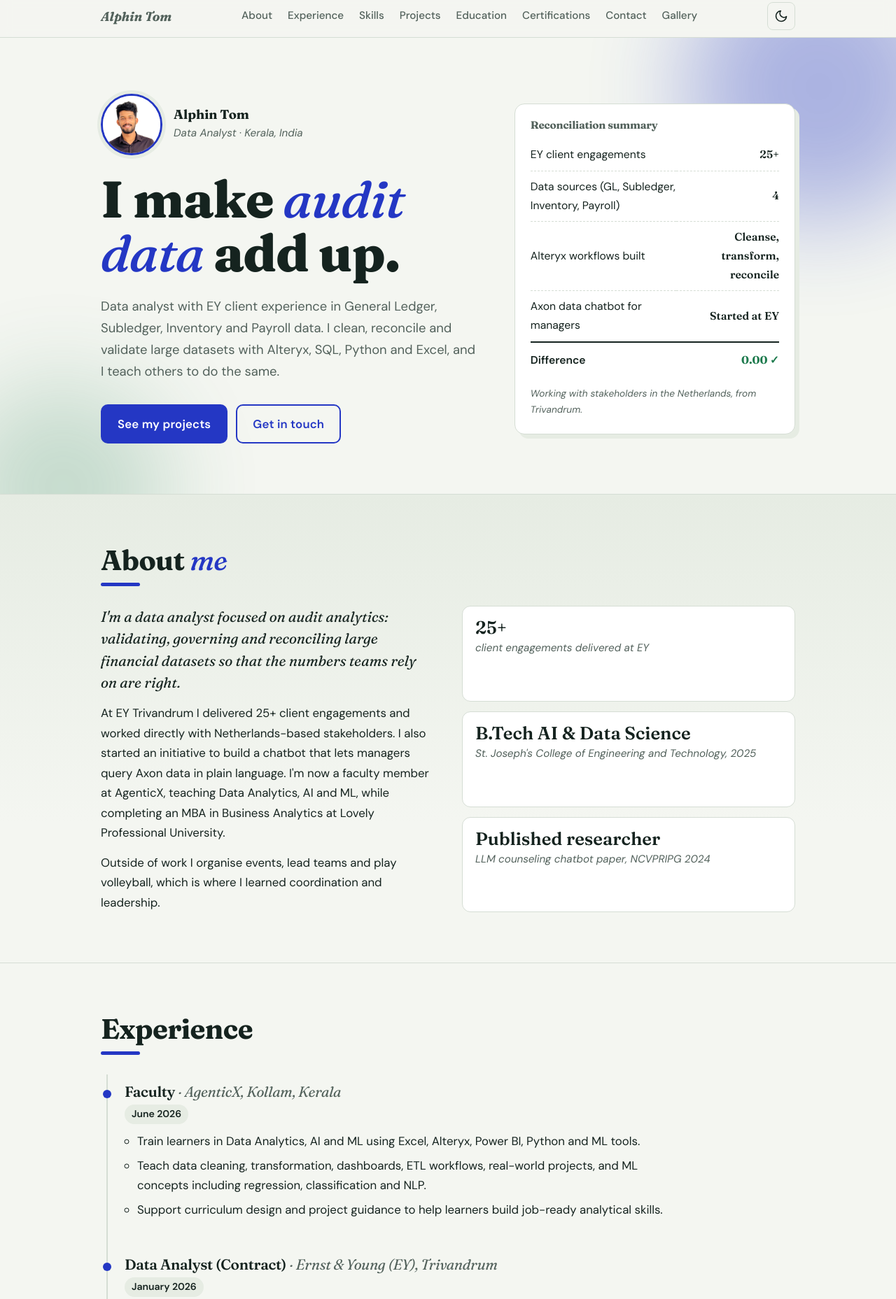
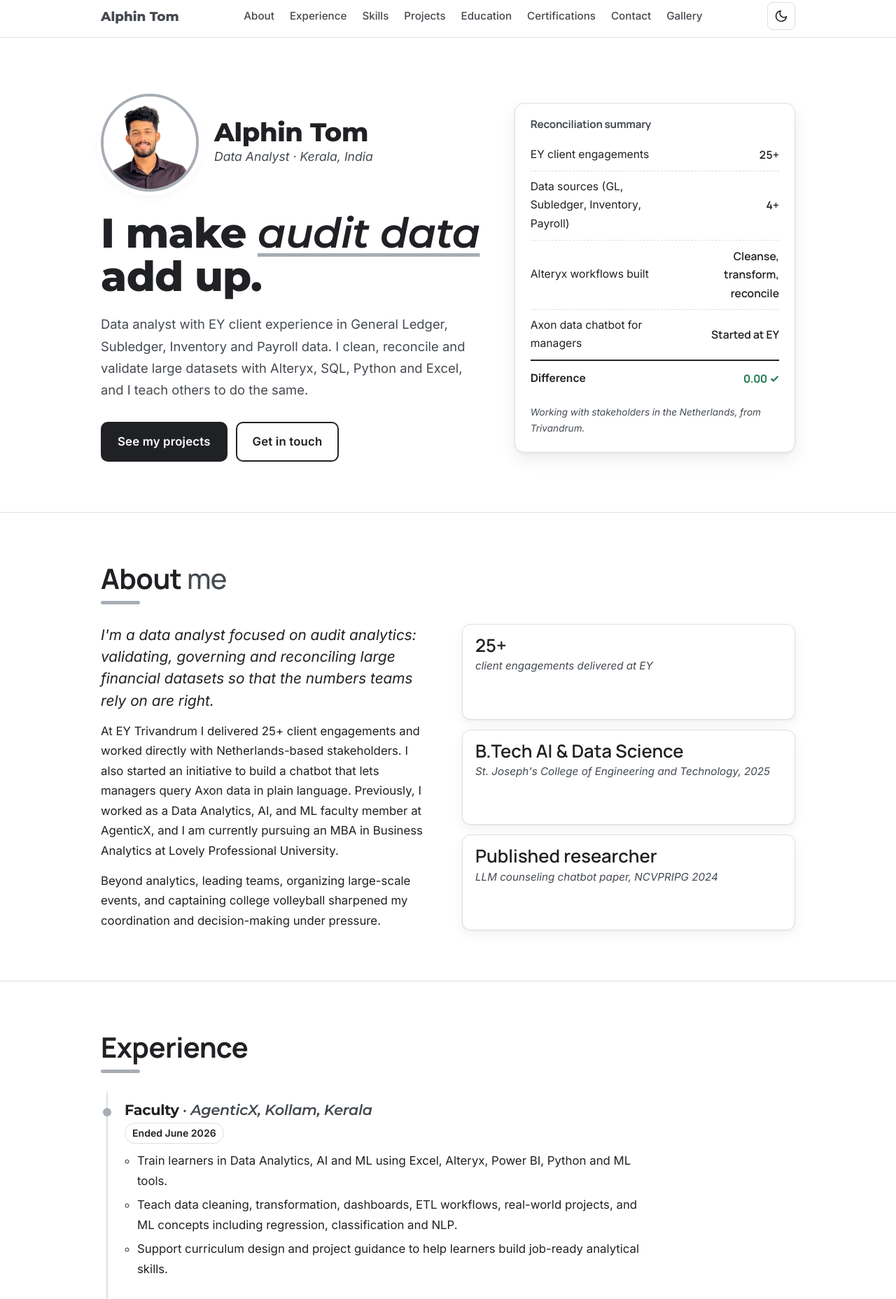
Before and after one commit to alphinn/alphinn.github.io, a plain HTML site: page index.html in a window 1280 px wide. Shown: the part 7-1864 px from the top of the page at 70% size. Drawn offline with Linux system fonts and the light colour scheme.

Commit message:
Add files via upload

```diff
--- a/index.html
+++ b/index.html
@@ -9,31 +9,32 @@
 <meta property="og:type" content="website">
 <meta property="og:title" content="Alphin Tom | Data Analyst">
 <meta property="og:description" content="Audit analytics at EY, Alteryx, SQL, Python and Power BI. Built an Axon data chatbot for managers and teach data analytics and AI.">
-<meta property="og:url" content="https://alphinn.github.io/">
-<meta property="og:image" content="https://alphinn.github.io/og-image.png">
+<meta property="og:url" content="https://alphinn.github.io/portfolio/">
+<meta property="og:image" content="https://alphinn.github.io/portfolio/og-image.png">
 <meta property="og:image:width" content="1200">
 <meta property="og:image:height" content="630">
 <meta name="twitter:card" content="summary_large_image">
 <meta name="twitter:title" content="Alphin Tom | Data Analyst">
-<meta name="twitter:image" content="https://alphinn.github.io/og-image.png">
+<meta name="twitter:image" content="https://alphinn.github.io/portfolio/og-image.png">
 <link rel="preconnect" href="https://fonts.googleapis.com">
 <link rel="preconnect" href="https://fonts.gstatic.com" crossorigin>
-<link href="https://fonts.googleapis.com/css2?family=Fraunces:ital,opsz,wght@0,9..144,500..800;1,9..144,400..700&family=DM+Sans:ital,wght@0,400;0,500;0,600;1,400&display=swap" rel="stylesheet">
+<link href="https://fonts.googleapis.com/css2?family=Inter:ital,wght@0,400;0,500;0,600;1,400&family=Manrope:wght@500;600;700;800&family=Montserrat:ital,wght@0,600;0,700;0,800;1,600&display=swap" rel="stylesheet">
 <style>
 :root{
-  --paper:#f4f6f1; --card:#ffffff; --ink:#15231f; --muted:#52615b; --line:#d5ddd4;
-  --accent:#2437c4; --accent-ink:#ffffff; --ok:#1d7a4d;--hl:#b4500a; --tint:#e6ece3;
-  --display:'Fraunces',Georgia,'Times New Roman',serif; --body:'DM Sans',system-ui,-apple-system,'Segoe UI',sans-serif;
+  --paper:#ffffff; --card:#ffffff; --ink:#202124; --muted:#454A50; --line:#dcdfe3;
+  --accent:#A7ADB4; --acc-text:#202124; --acc-fill:#202124; --accent-ink:#ffffff; --ok:#1d7a4d;--hl:#b4500a; --tint:#ffffff;
+  --shadow-soft:0 1px 2px rgba(32,33,36,.06),0 6px 16px rgba(32,33,36,.06); --ledger-shadow:0 2px 4px rgba(32,33,36,.06),0 10px 24px rgba(32,33,36,.08);
+  --display:'Manrope',system-ui,-apple-system,'Segoe UI',sans-serif; --title:'Montserrat',system-ui,-apple-system,'Segoe UI',sans-serif; --body:'Inter',system-ui,-apple-system,'Segoe UI',sans-serif;
 }
 @media (prefers-color-scheme:dark){
-  :root:not([data-theme="light"]){--paper:#0f1815;--card:#17231f;--ink:#e9efe9;--muted:#9fb0a8;--line:#2a3a35;--accent:#8fa0ff;--accent-ink:#0f1815;--ok:#6fd49b;--tint:#1b2a25;--hl:#ffb454}
+  :root:not([data-theme="light"]){--paper:#0f1815;--card:#17231f;--ink:#e9efe9;--muted:#9fb0a8;--line:#2a3a35;--accent:#8fa0ff;--accent-ink:#0f1815;--ok:#6fd49b;--tint:#1b2a25;--hl:#ffb454;--acc-text:#8fa0ff;--acc-fill:#8fa0ff;--shadow-soft:none;--ledger-shadow:6px 6px 0 #1b2a25}
 }
-:root[data-theme="dark"]{--paper:#0f1815;--card:#17231f;--ink:#e9efe9;--muted:#9fb0a8;--line:#2a3a35;--accent:#8fa0ff;--accent-ink:#0f1815;--ok:#6fd49b;--tint:#1b2a25;--hl:#ffb454}
+:root[data-theme="dark"]{--paper:#0f1815;--card:#17231f;--ink:#e9efe9;--muted:#9fb0a8;--line:#2a3a35;--accent:#8fa0ff;--accent-ink:#0f1815;--ok:#6fd49b;--tint:#1b2a25;--hl:#ffb454;--acc-text:#8fa0ff;--acc-fill:#8fa0ff;--shadow-soft:none;--ledger-shadow:6px 6px 0 #1b2a25}
 *{box-sizing:border-box;margin:0}
 html{scroll-behavior:smooth;scroll-padding-top:72px}
 body{background:var(--paper);color:var(--ink);font:400 1.0625rem/1.65 var(--body);-webkit-font-smoothing:antialiased}
 a{color:inherit}
-:focus-visible{outline:3px solid var(--accent);outline-offset:3px;border-radius:4px}
+:focus-visible{outline:3px solid var(--acc-text);outline-offset:3px;border-radius:4px}
 .wrap{max-width:1040px;margin:0 auto;padding:0 24px}
 h1,h2,h3{font-family:var(--display);line-height:1.1;letter-spacing:-.02em}
 h2{font-size:clamp(1.8rem,4vw,2.5rem);font-weight:800;margin-bottom:28px}
@@ -43,7 +44,7 @@ p{max-width:68ch}
 /* nav */
 header.nav{position:sticky;top:0;z-index:5;background:color-mix(in srgb,var(--paper) 90%,transparent);backdrop-filter:blur(8px);border-bottom:1px solid var(--line)}
 .nav .wrap{display:flex;align-items:center;justify-content:space-between;height:60px;gap:16px}
-.logo{font:800 1.15rem var(--display);text-decoration:none}
+.logo{font:800 1.15rem var(--title);text-decoration:none}
 .nav ul{display:flex;gap:22px;list-style:none;padding:0;font-size:.95rem;font-weight:500}
 .nav a{text-decoration:none;color:var(--muted)}
 .nav a:hover{color:var(--ink)}
@@ -64,14 +65,14 @@ header.nav{position:sticky;top:0;z-index:5;background:color-mix(in srgb,var(--pa
 /* hero */
 .hero{padding:80px 0 72px;border:0}
 .hero .wrap{display:grid;grid-template-columns:1.15fr .85fr;gap:48px;align-items:center}
-.hero h1{font-size:clamp(2.6rem,7vw,4.6rem);font-weight:800}
+.hero h1{font-size:clamp(2.2rem,5.2vw,3.7rem);font-weight:800}
 .hero .sub{font-size:1.2rem;color:var(--muted);margin:22px 0 30px}
 .btns{display:flex;flex-wrap:wrap;gap:12px}
-.btn{display:inline-block;padding:12px 22px;border-radius:10px;font-weight:600;text-decoration:none;border:2px solid var(--accent);transition:transform .15s}
-.btn.p{background:var(--accent);color:var(--accent-ink)}
-.btn.s{color:var(--accent)}
+.btn{display:inline-flex;align-items:center;gap:8px;padding:12px 22px;border-radius:10px;font-weight:600;text-decoration:none;border:2px solid var(--acc-fill);transition:transform .15s}
+.btn.p{background:var(--acc-fill);color:var(--accent-ink)}
+.btn.s{color:var(--acc-text)}
 .btn:hover{transform:translateY(-2px)}
-.ledger{background:var(--card);border:1px solid var(--line);border-radius:14px;padding:22px;font-variant-numeric:tabular-nums;box-shadow:6px 6px 0 var(--tint)}
+.ledger{background:var(--card);border:1px solid var(--line);border-radius:14px;padding:22px;font-variant-numeric:tabular-nums;box-shadow:var(--ledger-shadow)}
 .ledger h3{font-size:.95rem;font-weight:700;color:var(--muted);margin-bottom:12px}
 .ledger table{width:100%;border-collapse:collapse;font-size:.98rem}
 .ledger td{padding:9px 0;border-bottom:1px dashed var(--line)}
@@ -96,7 +97,7 @@ header.nav{position:sticky;top:0;z-index:5;background:color-mix(in srgb,var(--pa
 .tl li::before{content:"";position:absolute;left:-7px;top:8px;width:12px;height:12px;border-radius:50%;background:var(--accent)}
 .tl h3{font-size:1.3rem;font-weight:700}
 .tl .org{color:var(--muted);font-weight:500}
-.tl .when{display:inline-block;margin:6px 0 10px;font-size:.88rem;font-weight:600;background:var(--tint);padding:2px 10px;border-radius:99px}
+.tl .when{display:inline-block;margin:6px 0 10px;font-size:.88rem;font-weight:600;background:var(--tint);border:1px solid var(--line);padding:2px 10px;border-radius:99px}
 .tl ul{padding-left:18px;max-width:70ch}
 .tl ul li{padding:0 0 6px;border:0}
 .tl ul li::before{display:none}
@@ -111,11 +112,11 @@ header.nav{position:sticky;top:0;z-index:5;background:color-mix(in srgb,var(--pa
 /* projects */
 .projects{display:grid;grid-template-columns:repeat(auto-fit,minmax(300px,1fr));gap:22px}
 .proj{background:var(--card);border:1px solid var(--line);border-radius:14px;padding:26px}
-.proj .tag{font-size:.85rem;font-weight:600;color:var(--accent)}
+.proj .tag{font-size:.85rem;font-weight:600;color:var(--acc-text)}
 .proj h3{font-size:1.4rem;margin:6px 0 10px}
 .proj p{color:var(--muted)}
 .proj .chips{margin-top:16px}
-.pub{margin-top:22px;padding:20px 24px;border-left:4px solid var(--accent);background:var(--tint);border-radius:0 12px 12px 0}
+.pub{margin-top:22px;padding:20px 24px;border:1px solid var(--line);border-left:4px solid var(--accent);background:var(--card);border-radius:0 12px 12px 0}
 .pub b{font-family:var(--display)}
 
 /* edu + certs */
@@ -143,12 +144,8 @@ footer{padding:28px 0 40px;color:var(--muted);font-size:.9rem;border-top:1px sol
 
 /* ---- v2: richer look + hover magnify ---- */
 .hero{position:relative;overflow:hidden}
-.hero::before,.hero::after{content:"";position:absolute;border-radius:50%;filter:blur(70px);opacity:.35;z-index:0;pointer-events:none}
-.hero::before{width:380px;height:380px;background:var(--accent);top:-120px;right:-80px}
-.hero::after{width:300px;height:300px;background:var(--ok);bottom:-140px;left:-60px;opacity:.22}
 .hero .wrap{position:relative;z-index:1}
 h2::after{content:"";display:block;width:56px;height:5px;border-radius:3px;background:var(--accent);margin-top:10px}
-section:nth-of-type(even){background:linear-gradient(180deg,var(--tint),transparent 70%)}
 
 .ledger,.facts li,.proj,.group,.edu li,.pub,.tl>li,.certs li,.chips li,.btn{
   transition:transform .28s cubic-bezier(.2,.8,.2,1),box-shadow .28s,border-color .28s,background .28s}
@@ -165,16 +162,16 @@ section:nth-of-type(even){background:linear-gradient(180deg,var(--tint),transpar
     transform:translateY(-4px);background:var(--card);border-color:var(--accent);
     box-shadow:0 14px 30px rgba(21,35,31,.14);position:relative;z-index:3}
   .tl>li:hover{transform:translateY(-3px)}
-  .chips li:hover{transform:translateY(-2px);border-color:var(--accent);background:var(--accent);color:var(--accent-ink);position:relative;z-index:3}
+  .chips li:hover{transform:translateY(-2px);border-color:var(--acc-fill);background:var(--acc-fill);color:var(--accent-ink);position:relative;z-index:3}
   .btn:hover{transform:translateY(-3px);box-shadow:0 10px 22px rgba(21,35,31,.18)}
 }
-.proj.feat{grid-column:1/-1;background:var(--accent);color:var(--accent-ink);border-color:var(--accent);border-top-color:var(--ok)}
+.proj.feat{grid-column:1/-1;background:var(--acc-fill);color:var(--accent-ink);border-color:var(--acc-fill);border-top-color:var(--ok)}
 .proj.feat .tag{color:var(--accent-ink);opacity:.85}
 .proj.feat p{color:var(--accent-ink);opacity:.92;max-width:75ch}
 .proj.feat p+p{margin-top:10px}
 .proj.feat .chips li{background:rgba(255,255,255,.16);border-color:rgba(255,255,255,.35);color:var(--accent-ink)}
 .badge{display:inline-block;margin-left:8px;font-size:.78rem;font-weight:600;padding:2px 10px;border-radius:99px;background:var(--ok);color:#fff;vertical-align:middle}
-@media (hover:hover){.proj.feat:hover{background:var(--accent)}}
+@media (hover:hover){.proj.feat:hover{background:var(--acc-fill)}}
 
 .rv{opacity:0}
 .rv.in{opacity:1;animation:rise .65s cubic-bezier(.2,.8,.2,1) backwards}
@@ -202,9 +199,10 @@ body{font-size:1.05rem;line-height:1.7}
 h1,h2,h3{letter-spacing:-.015em;font-optical-sizing:auto}
 h1{font-weight:700;line-height:1.05}
 h2{font-weight:700}
-h1 em,h2 em{font-style:italic;font-weight:500;color:var(--accent)}
+h1 em{font-style:italic;font-weight:600;color:var(--acc-text);text-decoration:underline;text-decoration-color:var(--accent);text-decoration-thickness:.09em;text-underline-offset:.14em}
+h2 em{font-style:normal;font-weight:500;color:var(--muted)}
 .logo{font-weight:700;font-style:italic}
-.lead{font-family:var(--display);font-style:italic;font-size:1.3rem;line-height:1.5;color:var(--ink)}
+.lead{font-family:var(--body);font-style:italic;font-size:1.3rem;line-height:1.5;color:var(--ink)}
 .hero .sub{font-size:1.15rem}
 .tl .org,.intro span,.hint,.ledger .stamp,.proj .tag,.edu span,.certs small,.pub em,.facts span{font-style:italic}
 .tl .org{font-weight:400}
@@ -226,7 +224,7 @@ footer{font-style:italic}
 .acc-card.active .txt{opacity:1;transition:opacity .45s ease .22s}
 .acc-card .txt b{display:block;font:600 1.3rem/1.15 var(--display);overflow:hidden;text-overflow:ellipsis}
 .acc-card .txt span{display:block;font:400 .93rem var(--body);font-style:italic;opacity:.92;margin-top:2px;overflow:hidden;text-overflow:ellipsis}
-.acc-card:focus-visible{outline:3px solid var(--accent);outline-offset:3px}
+.acc-card:focus-visible{outline:3px solid var(--acc-text);outline-offset:3px}
 @media(max-width:640px){
   .accordion{flex-direction:column;height:560px}
   .acc-card{min-width:0;min-height:56px}
@@ -236,6 +234,19 @@ footer{font-style:italic}
   .acc-card .txt b{font-size:1.1rem}
   .acc-card .txt span{font-size:.88rem}
 }
+/* v4: Montserrat titles, Manrope headings, Inter body */
+h1,.tl h3,.proj h3,.intro b,.logo{font-family:var(--title)}
+.tl h3,.proj h3{font-weight:700}
+.logo{font-style:normal;font-weight:800}
+/* soft silver card shadows */
+.facts li,.proj,.certbox,.pub{box-shadow:var(--shadow-soft)}
+/* bigger hero portrait and name */
+.intro{gap:22px;margin-bottom:28px}
+.intro img{width:140px;height:140px;border-width:4px;box-shadow:0 0 0 6px var(--tint),var(--shadow-soft)}
+.intro b{font:800 clamp(1.7rem,3.6vw,2.3rem)/1.1 var(--title);letter-spacing:-.01em}
+.intro span{font-size:1.1rem;margin-top:4px}
+@media(max-width:480px){.intro{gap:16px}.intro img{width:108px;height:108px}}
+.btn svg{flex:none}
 </style>
 </head>
 <body>
@@ -257,7 +268,7 @@ footer{font-style:italic}
 <section class="hero">
   <div class="wrap">
     <div>
-      <div class="intro"><img src="photo.jpg" alt="Portrait of Alphin Tom" width="88" height="88"><div><b>Alphin Tom</b><span>Data Analyst &middot; Kerala, India</span></div></div>
+      <div class="intro"><img src="photo.jpg" alt="Portrait of Alphin Tom" width="140" height="140"><div><b>Alphin Tom</b><span>Data Analyst &middot; Kerala, India</span></div></div>
       <h1>I make <em>audit data</em> add up.</h1>
       <p class="sub">Data analyst with EY client experience in General Ledger, Subledger, Inventory and Payroll data. I clean, reconcile and validate large datasets with Alteryx, SQL, Python and Excel, and I teach others to do the same.</p>
       <div class="btns">
@@ -265,11 +276,11 @@ footer{font-style:italic}
         <a class="btn s" href="#contact">Get in touch</a>
       </div>
     </div>
-    <div class="ledger" role="img" aria-label="Summary of experience: 25 plus EY client engagements, 4 data sources, an Axon data chatbot for managers, 0 reconciliation difference">
+    <div class="ledger" role="img" aria-label="Summary of experience: 25 plus EY client engagements, more than 4 data sources, an Axon data chatbot for managers, 0 reconciliation difference">
       <h3>Reconciliation summary</h3>
       <table aria-hidden="true">
         <tr><td>EY client engagements</td><td>25+</td></tr>
-        <tr><td>Data sources (GL, Subledger, Inventory, Payroll)</td><td>4</td></tr>
+        <tr><td>Data sources (GL, Subledger, Inventory, Payroll)</td><td>4+</td></tr>
         <tr><td>Alteryx workflows built</td><td>Cleanse, transform, reconcile</td></tr>
         <tr><td>Axon data chatbot for managers</td><td>Started at EY</td></tr>
         <tr class="total"><td>Difference</td><td class="ok">0.00 &#10003;</td></tr>
@@ -285,8 +296,8 @@ footer{font-style:italic}
     <div class="about">
       <div>
         <p class="lead">I'm a data analyst focused on audit analytics: validating, governing and reconciling large financial datasets so that the numbers teams rely on are right.</p>
-        <p>At EY Trivandrum I delivered 25+ client engagements and worked directly with Netherlands-based stakeholders. I also started an initiative to build a chatbot that lets managers query Axon data in plain language. I'm now a faculty member at AgenticX, teaching Data Analytics, AI and ML, while completing an MBA in Business Analytics at Lovely Professional University.</p>
-        <p>Outside of work I organise events, lead teams and play volleyball, which is where I learned coordination and leadership.</p>
+        <p>At EY Trivandrum I delivered 25+ client engagements and worked directly with Netherlands-based stakeholders. I also started an initiative to build a chatbot that lets managers query Axon data in plain language. Previously, I worked as a Data Analytics, AI, and ML faculty member at AgenticX, and I am currently pursuing an MBA in Business Analytics at Lovely Professional University.</p>
+        <p>Beyond analytics, leading teams, organizing large-scale events, and captaining college volleyball sharpened my coordination and decision-making under pressure.</p>
       </div>
       <ul class="facts">
         <li><b>25+</b><span>client engagements delivered at EY</span></li>
@@ -303,7 +314,7 @@ footer{font-style:italic}
     <ol class="tl">
       <li>
         <h3>Faculty <span class="org">&middot; AgenticX, Kollam, Kerala</span></h3>
-        <span class="when">June 2026</span>
+        <span class="when">Ended June 2026</span>
         <ul>
           <li>Train learners in Data Analytics, AI and ML using Excel, Alteryx, Power BI, Python and ML tools.</li>
           <li>Teach data cleaning, transformation, dashboards, ETL workflows, real-world projects, and ML concepts including regression, classification and NLP.</li>
@@ -316,8 +327,8 @@ footer{font-style:italic}
         <ul>
           <li>Delivered 25+ client engagements by analysing General Ledger, Subledger, Inventory and Payroll data to generate business insights.</li>
           <li>Worked with Netherlands-based stakeholders on analytics solutions, keeping data accurate and well governed.</li>
-          <li>Built Alteryx workflows for data cleansing, transformation and reconciliation, improving efficiency and data integrity.</li>
-          <li><b>Self-started initiative:</b> began building a chatbot for managerial-level colleagues to interact with Axon data and retrieve the information they need without manual data requests.</li>
+          <li>Automated recurring cleansing and reconciliation checks in Alteryx, cutting manual prep time and increasing overall team throughput across engagements.</li>
+          <li><b>Self-started initiative:</b> initiated an Axon data chatbot for managers to self-serve routine queries, cutting ad-hoc data requests and freeing up analyst bandwidth across the team.</li>
         </ul>
       </li>
       <li>
@@ -457,6 +468,7 @@ footer{font-style:italic}
       <a class="btn p" href="mailto:alphintom2003@gmail.com">alphintom2003@gmail.com</a>
       <a class="btn s" href="https://linkedin.com/in/alphin-tom-075012280/" target="_blank" rel="noopener">LinkedIn</a>
       <a class="btn s" href="https://github.com/alphinn" target="_blank" rel="noopener">GitHub</a>
+      <a class="btn s" href="resume.pdf" download="Alphin_Tom_Resume.pdf"><svg viewBox="0 0 24 24" width="20" height="20" fill="none" stroke="currentColor" stroke-width="1.8" stroke-linecap="round" stroke-linejoin="round" aria-hidden="true"><path d="M14 3H7a1 1 0 0 0-1 1v16a1 1 0 0 0 1 1h10a1 1 0 0 0 1-1V8z"/><path d="M14 3v5h4"/><path d="M12 4.5v7M10 6h2M12 8h2M10 10h2"/><rect x="10.5" y="12.5" width="3" height="4.5" rx="1"/></svg>Download Resume</a>
       <a class="btn s" href="tel:+919497326281">+91 94973 26281</a>
     </div>
     <p style="margin-top:22px;color:var(--muted);font-size:1rem">Based in Nilambur, Kerala.</p>
```
